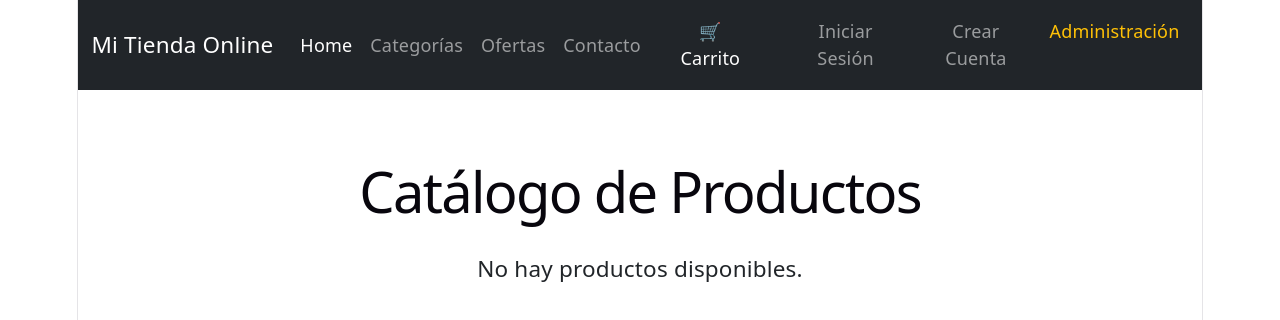
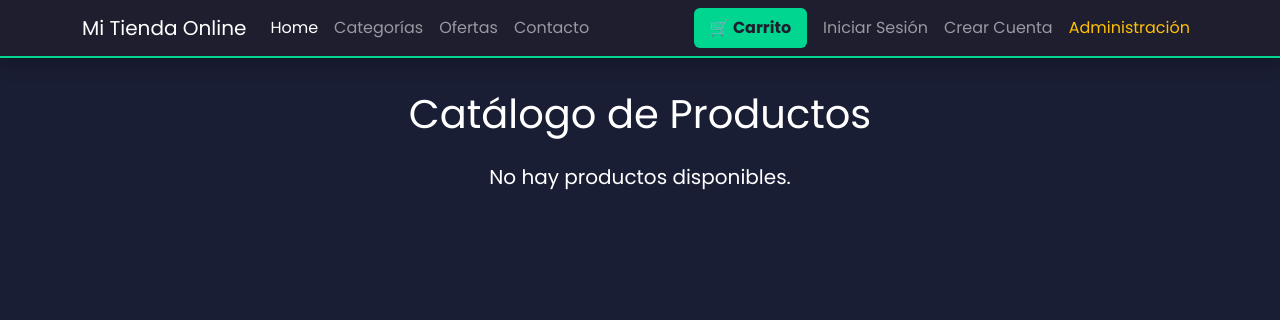
Before and after one commit to cegardini-hue/Tienda_react_duoc, a React (Vite) app: page / in a window 1280 px wide. Shown: the top 320 px of the page. Built offline with nearby package versions, Linux system fonts and the light colour scheme; the HTML template or start-up script is replaced by a standard one.

Commit message:
Refactoriza index.css: actualiza las variables de color y los estilos de tipografía

```diff
--- a/src/index.css
+++ b/src/index.css
@@ -1,111 +1,71 @@
+/* Importación de tipografía moderna */
+@import url('https://fonts.googleapis.com/css2?family=Poppins:wght@300;400;600;700&display=swap');
+
 :root {
-  --text: #6b6375;
-  --text-h: #08060d;
-  --bg: #fff;
-  --border: #e5e4e7;
-  --code-bg: #f4f3ec;
-  --accent: #aa3bff;
-  --accent-bg: rgba(170, 59, 255, 0.1);
-  --accent-border: rgba(170, 59, 255, 0.5);
-  --social-bg: rgba(244, 243, 236, 0.5);
-  --shadow:
-    rgba(0, 0, 0, 0.1) 0 10px 15px -3px, rgba(0, 0, 0, 0.05) 0 4px 6px -2px;
-
-  --sans: system-ui, 'Segoe UI', Roboto, sans-serif;
-  --heading: system-ui, 'Segoe UI', Roboto, sans-serif;
-  --mono: ui-monospace, Consolas, monospace;
-
-  font: 18px/145% var(--sans);
-  letter-spacing: 0.18px;
-  color-scheme: light dark;
-  color: var(--text);
-  background: var(--bg);
-  font-synthesis: none;
-  text-rendering: optimizeLegibility;
-  -webkit-font-smoothing: antialiased;
-  -moz-osx-font-smoothing: grayscale;
-
-  @media (max-width: 1024px) {
-    font-size: 16px;
-  }
-}
-
-@media (prefers-color-scheme: dark) {
-  :root {
-    --text: #9ca3af;
-    --text-h: #f3f4f6;
-    --bg: #16171d;
-    --border: #2e303a;
-    --code-bg: #1f2028;
-    --accent: #c084fc;
-    --accent-bg: rgba(192, 132, 252, 0.15);
-    --accent-border: rgba(192, 132, 252, 0.5);
-    --social-bg: rgba(47, 48, 58, 0.5);
-    --shadow:
-      rgba(0, 0, 0, 0.4) 0 10px 15px -3px, rgba(0, 0, 0, 0.25) 0 4px 6px -2px;
-  }
-
-  #social .button-icon {
-    filter: invert(1) brightness(2);
-  }
+  --color-primario: #1e1e2f;
+  --color-secundario: #27293d;
+  --color-acento: #00d68f;
+  --color-texto: #ffffff;
+  --color-mutado: #9a9a9a;
 }
 
 body {
   margin: 0;
+  font-family: 'Poppins', sans-serif;
+  background-color: #1a1e34;
+  color: var(--color-texto);
+  min-height: 100vh;
 }
 
-#root {
-  width: 1126px;
-  max-width: 100%;
-  margin: 0 auto;
-  text-align: center;
-  border-inline: 1px solid var(--border);
-  min-height: 100svh;
-  display: flex;
-  flex-direction: column;
-  box-sizing: border-box;
+/* Personalización de Navbar */
+.navbar {
+  background-color: var(--color-primario) !important;
+  border-bottom: 2px solid var(--color-acento);
+  box-shadow: 0 4px 20px rgba(0, 0, 0, 0.3);
 }
 
-h1,
-h2 {
-  font-family: var(--heading);
-  font-weight: 500;
-  color: var(--text-h);
+/* Tarjetas de productos */
+.card {
+  background-color: var(--color-secundario) !important;
+  color: #ffffff !important;
+  border: 1px solid rgba(255, 255, 255, 0.1) !important;
+  transition: transform 0.2s ease, box-shadow 0.2s ease;
 }
 
-h1 {
-  font-size: 56px;
-  letter-spacing: -1.68px;
-  margin: 32px 0;
-  @media (max-width: 1024px) {
-    font-size: 36px;
-    margin: 20px 0;
-  }
-}
-h2 {
-  font-size: 24px;
-  line-height: 118%;
-  letter-spacing: -0.24px;
-  margin: 0 0 8px;
-  @media (max-width: 1024px) {
-    font-size: 20px;
-  }
-}
-p {
-  margin: 0;
+.card:hover {
+  transform: translateY(-5px);
+  box-shadow: 0 8px 25px rgba(0, 214, 143, 0.2) !important;
 }
 
-code,
-.counter {
-  font-family: var(--mono);
-  display: inline-flex;
-  border-radius: 4px;
-  color: var(--text-h);
+.card-title {
+  color: #ffffff !important;
+  font-weight: 600;
 }
 
-code {
-  font-size: 15px;
-  line-height: 135%;
-  padding: 4px 8px;
-  background: var(--code-bg);
+.text-muted {
+  color: var(--color-mutado) !important;
 }
+
+/* Botones personalizados */
+.btn-primary {
+  background-color: #5e72e4 !important;
+  border-color: #5e72e4 !important;
+}
+
+.btn-success {
+  background-color: var(--color-acento) !important;
+  border-color: var(--color-acento) !important;
+  color: #1e1e2f !important;
+  font-weight: bold;
+}
+
+/* Tablas en administración y carrito */
+.table {
+  color: #ffffff !important;
+  background-color: var(--color-secundario) !important;
+}
+
+.table th {
+  background-color: var(--color-primario) !important;
+  color: var(--color-acento) !important;
+}
```
